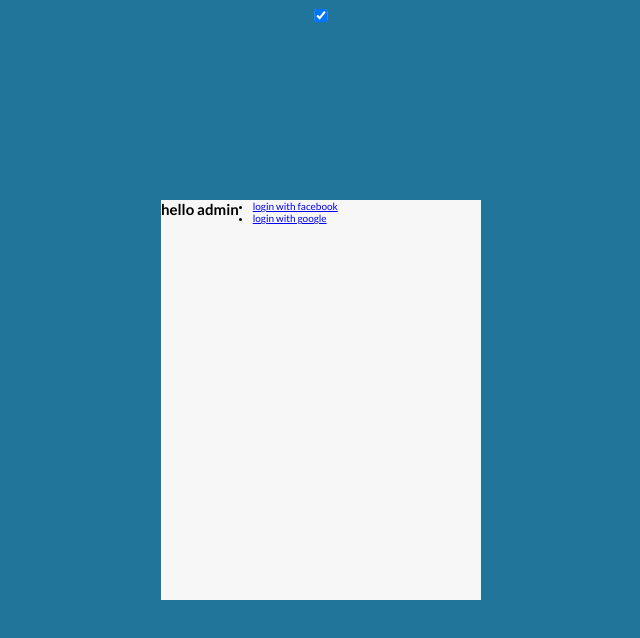
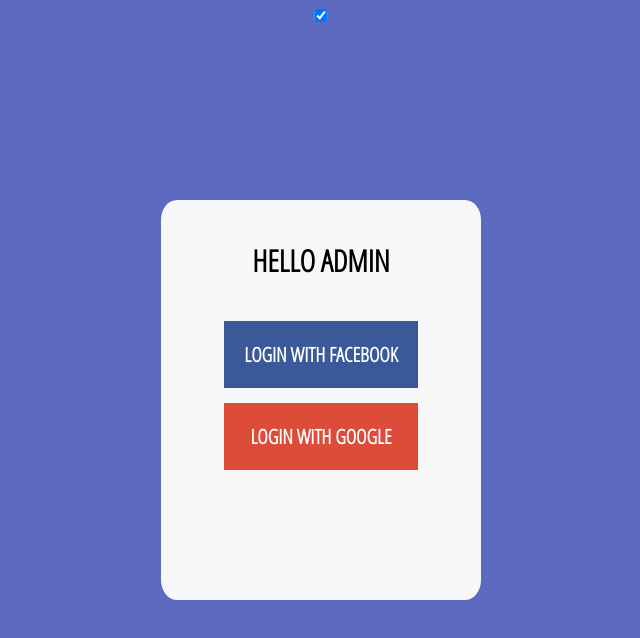
Before and after one commit to emmanuelnwogbo/cmsduck, a website: page index.html in a window 1280 px wide. Shown: the whole page, without its empty margins (319-959 px from the left). Drawn offline with Linux system fonts and the light colour scheme; no server answers.

Commit message:
[Feature landing page] Added facebook and google signup

```diff
--- a/js/index.js
+++ b/js/index.js
@@ -29,10 +29,16 @@
   e.preventDefault();
   firebase.auth().signInWithPopup(GoogleAuthProvider).then(function (result) {
     var token = result.credential.accessToken;
-    console.log(token);
+    var user = result.user;
+    var email = user.email,
+        uid = user.uid;
 
-    var user = result.user;
-    console.log(user);
+    var newduckUser = {
+      email: email,
+      uid: uid,
+      token: token
+    };
+    console.log(newduckUser);
     gateCheckbox.checked = false;
   }).catch(function (error) {
     var errorCode = error.code;
@@ -50,6 +56,7 @@
     console.log(token);
     var user = result.user;
     console.log(user);
+    gateCheckbox.checked = false;
   }).catch(function (error) {
     var errorCode = error.code;
     var errorMessage = error.message;
--- a/package.json
+++ b/package.json
@@ -21,11 +21,7 @@
   "homepage": "https://github.com/emmanuelnwogbo/cmsduck#readme",
   "devDependencies": {
     "babel-cli": "^6.26.0",
-    "babel-eslint": "^8.2.3",
     "babel-preset-env": "^1.7.0",
-    "eslint": "^4.19.1",
-    "eslint-config-airbnb-base": "^12.1.0",
-    "eslint-plugin-import": "^2.12.0",
     "node-sass": "^4.9.0"
   }
 }
--- a/sass/base/variables.scss
+++ b/sass/base/variables.scss
@@ -1,4 +1,4 @@
-$home-background-color: #21759b;
+$home-background-color: #5C6BC0;
 $container-background-color: #f7f7f7;
 $menu-item-color: #fff;
 $white: white;
--- a/sass/layout/gate.scss
+++ b/sass/layout/gate.scss
@@ -14,10 +14,14 @@
     position: fixed;
     top: 50%;
     left: 50%;
+    border-radius: 5%;
     transform: translate(-50%, -50%);
     min-height: 50vh;
     min-width: 25vw;
     background: $container-background-color;
+    text-transform: uppercase;
+    font-size: 2rem;
+    font-family: 'Open Sans Condensed', sans-serif;
     display: none;
   }
   &__checkbox {
@@ -28,5 +32,30 @@
   }
   &__checkbox:checked~&__form {
     display: flex;
+    flex-direction: column;
+    &>* {
+      align-self: center;
+      text-align: center;
+      margin-top: 4rem;
+    }
+    &>*>li {
+      list-style: none;
+      margin-bottom: 15px;
+      font-weight: 900;
+      cursor: pointer;
+      padding: 2rem;
+      &>a {
+        text-decoration: none;
+        color: $white;
+      }
+    }
   }
 }
+
+#facebookbtn {
+  background: $facebook-color;
+}
+
+#googlebtn {
+  background: $googleplus-color;
+}
--- a/src/index.js
+++ b/src/index.js
@@ -27,10 +27,17 @@
   e.preventDefault();
   firebase.auth().signInWithPopup(GoogleAuthProvider).then(function (result) {
     const token = result.credential.accessToken;
-    console.log(token);
-
     const user = result.user;
-    console.log(user)
+    const {
+      email,
+      uid
+    } = user
+    const newduckUser = {
+      email,
+      uid,
+      token
+    }
+    console.log(newduckUser);
     gateCheckbox.checked = false;
   }).catch(function (error) {
     var errorCode = error.code;
@@ -45,9 +52,18 @@
   e.preventDefault();
   firebase.auth().signInWithPopup(FacebookAuthProvider).then(function (result) {
     const token = result.credential.accessToken;
-    console.log(token);
     var user = result.user;
-    console.log(user)
+    const {
+      email,
+      uid
+    } = user
+    const newduckUser = {
+      email,
+      uid,
+      token
+    }
+    console.log(newduckUser);
+    gateCheckbox.checked = false;
 
   }).catch(function (error) {
     var errorCode = error.code;
```
Also changed, not shown: .eslintrc.json (deleted), css/style.css.
